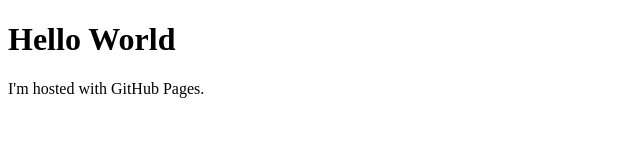
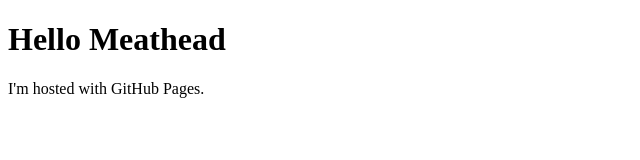
Before and after one commit to meatheadarthouse/meatheadarthouse.github.io, a plain HTML site: page index.html in a window 1280 px wide. Shown: the whole page, without its empty margins (0-640 px from the left). Drawn offline with Linux system fonts and the light colour scheme.

Commit message:
Update index.html

```diff
--- a/index.html
+++ b/index.html
@@ -1,7 +1,7 @@
 <!DOCTYPE html>
 <html>
 <body>
-<h1>Hello World</h1>
+<h1>Hello Meathead</h1>
 <p>I'm hosted with GitHub Pages.</p>
 </body>
 </html>
```
